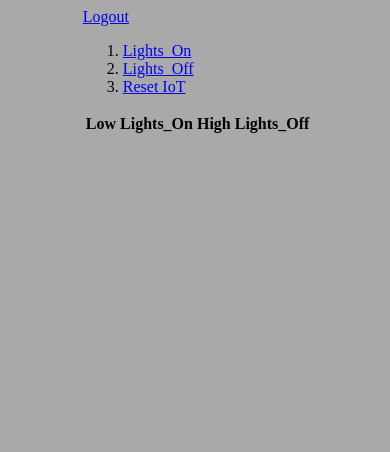
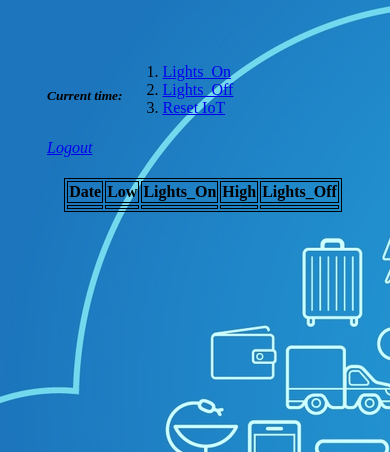
Before and after one commit to alexmagwe/Heroku-test-deploy, a Flask app: page / in a window 390 px wide. Shown: the top 452 px of the page. Run offline with Flask 2, Linux system fonts and the light colour scheme; a user stored in the database is signed in; data that the repository does not hold is empty.

Commit message:
make it better

```diff
--- a/iot/models.py
+++ b/iot/models.py
@@ -19,6 +19,7 @@ class Users(db.Model, UserMixin):
 
 class Devices(db.Model):
     id = db.Column(db.Integer, primary_key=True)
+    date = db.Column(db.DateTime, nullable=False)
     IoT_name= db.Column(db.String(120), unique=True ,nullable=False)
     high = db.Column(db.Integer, nullable=False)
     off_time = db.Column(db.DateTime, nullable = False, default = datetime.utcnow)
--- a/iot/static/style.css
+++ b/iot/static/style.css
@@ -1,10 +1,49 @@
 body
 {
-    background-color: darkgray;
+    background-image:url('images/CNIOT.jpg')
+}
+@media screen and (max-width:1044px) {
+    body {
+        width: 100%;
+    }
+    .imports {
+        display: none;
+    }
+    .torso {
+        margin-top: 2%;
+        height: 1000px;
+    }
+    .logo img {
+        height: 70px;
+        margin-top: 40%;
+    }
+    header {
+        margin-bottom: 15%;
+    }
+    .content {
+        margin-left: 10%;
+        margin-right: 10%;
+    }
+}
+@media screen and (max-width:649px) {
+    .for-desktop {
+        display: none;
+    }
+}
+.navbar
+{
+    float: left;
+    margin-top: 10px;
+    margin-bottom: 10px;
+}
+.navbar a
+{
+    font-size: medium;
+    font-style: italic;
 }
 .main-container
 {
-    width: 60%;
+    width: 80%;
     margin: auto;
 }
 legend{
@@ -31,3 +70,25 @@ form input{
     border-bottom:3px dashed blue;
 
 }
+.navbar
+{
+	float: left;
+	margin-bottom:20px;
+	font-size: 20px;
+	font-style: italic;
+
+}
+.sidebar
+{
+	float:left;
+
+}
+table
+{
+	float:unset;
+	margin: auto;
+}
+table, th, td
+{
+	border: 1px solid black;
+}
--- a/iot/templates/main.html
+++ b/iot/templates/main.html
@@ -1,10 +1,11 @@
 {% extends "layout.html" %}
 {% block content %}
-    <div class="navbar">
-        <nav class="nav-top" >
+
+    <nav class="navbar" >
+        <h6>Current time: </h6>
         <a href="{{url_for('logout')}}">Logout</a>
     </nav>
-    </div>
+    <div class="row">
         <div class="sidebar">
             <ol>
                 <li>
@@ -19,8 +20,9 @@
             </ol>
         </div>
         <div class="table">
-        <table>
+            <table class="devices">
                 <thead>
+                    <th>Date</th>
                     <th>Low</th>
                     <th>Lights_On</th>
                     <th>High</th>
@@ -31,8 +33,10 @@
                     <td></td>
                     <td></td>
                     <td></td>
+                    <td></td>
                 </tbody>
             </table>
         </div>
+    </div>
 
 {% endblock content %}
```
Also changed, not shown: iot/site.db, iot/static/images/CNIOT.jpg (added). Lines whose indentation alone changed are shown as unchanged.
